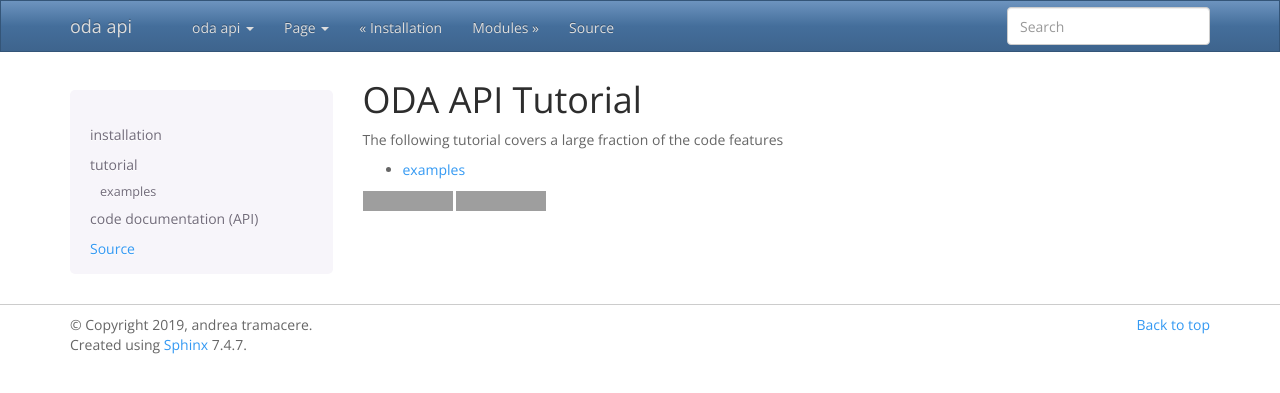
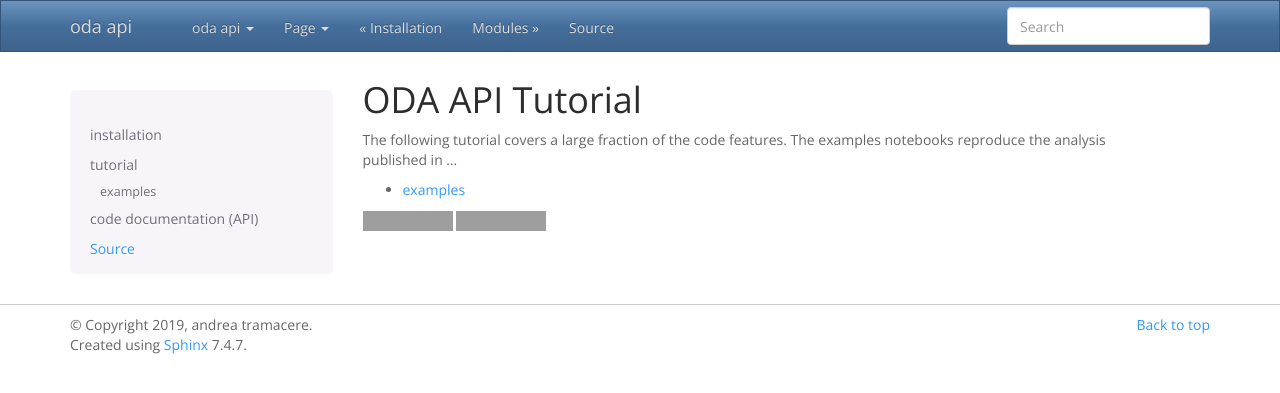
Before and after one commit to oda-hub/oda_api, a Sphinx documentation site: the page built from doc/source/user_guide/tutorial.rst, in a window 1280 px wide, cut to the strip 0-393 px from the top of the page. Built offline with Sphinx 7.4.7, drawn with Linux system fonts in a browser that asks for light colours; pages that are not in the unit, such as notebooks, are missing from menus; grey boxes are pictures that could not be loaded.

Commit message:
updating doc

```diff
--- a/doc/source/user_guide/tutorial.rst
+++ b/doc/source/user_guide/tutorial.rst
@@ -2,12 +2,12 @@
 ODA API Tutorial
 ==================
 
-The following tutorial covers a large fraction of the code features
+The following tutorial covers a large fraction of the code features. The examples notebooks reproduce the analysis published in ...
 
 .. toctree::
    :maxdepth: 1
 
-   quick start  <TestAPI.rst>
+   full tutorial  <TestAPI.rst>
    examples <https://github.com/cdcihub/oda_api_benchmark>
 
 
```
